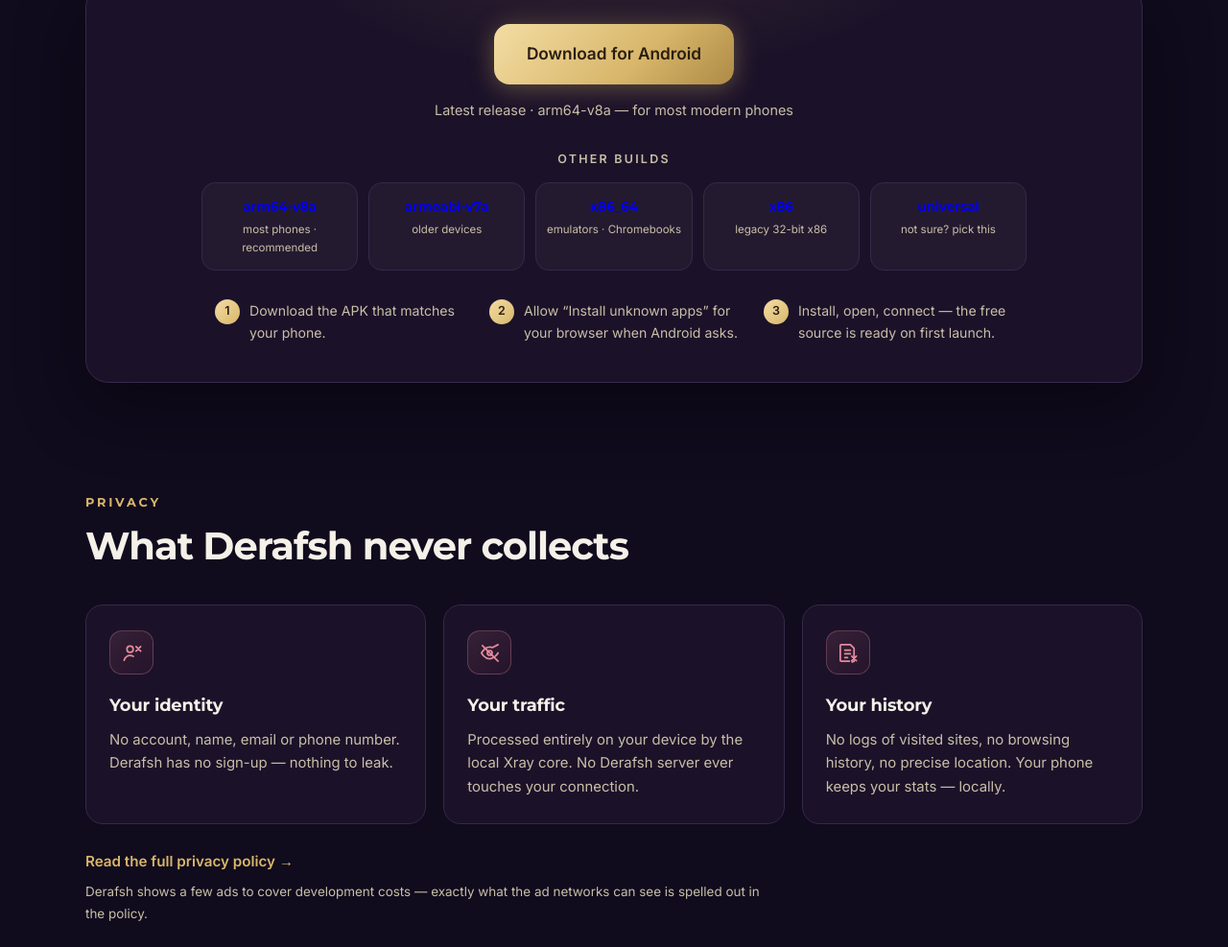
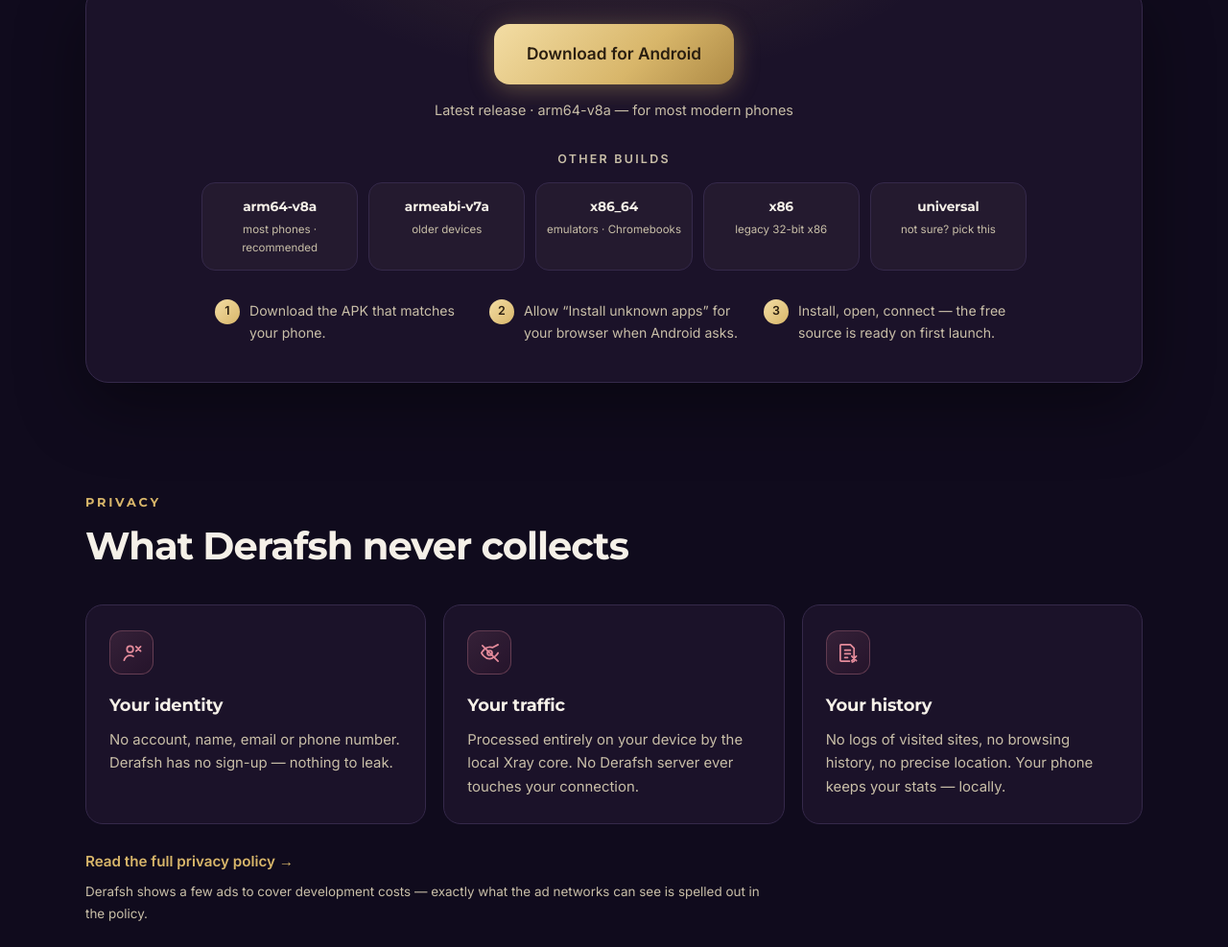
Before and after one commit to CheginiSoroush/Derafsh-Vpn, a plain HTML site: page index.html in a window 1280 px wide. Shown: the part 1738-2725 px from the top of the page at 96% size. Drawn offline with Linux system fonts and the light colour scheme; no server answers.

Commit message:
fix(site): dl-item ABI names inherited default blue link color
.dl-item is an anchor without an explicit color, so the ABI labels
rendered browser-default blue instead of Parchment White. Set the
Kaviani token explicitly.

```diff
--- a/assets/style.css
+++ b/assets/style.css
@@ -328,6 +328,7 @@ h2 {
 .dl-item {
   display: flex; flex-direction: column; gap: 3px; align-items: center; text-align: center;
   padding: 13px 10px; border-radius: 14px; text-decoration: none;
+  color: var(--txt);
   background: rgba(201, 191, 168, .05); border: 1px solid var(--line);
   transition: border-color .2s, background .2s, transform .16s;
 }
```
